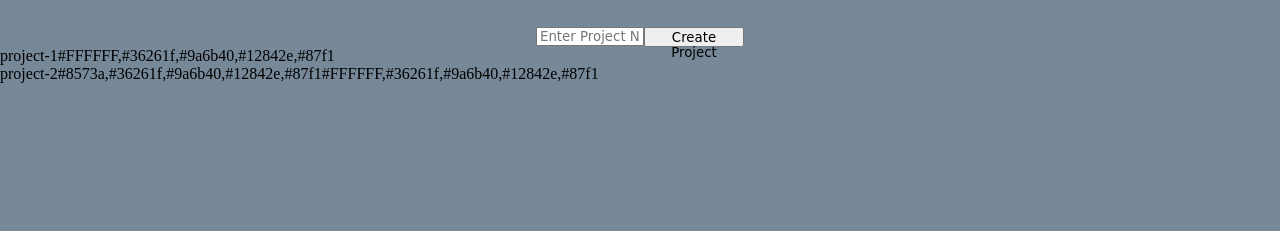
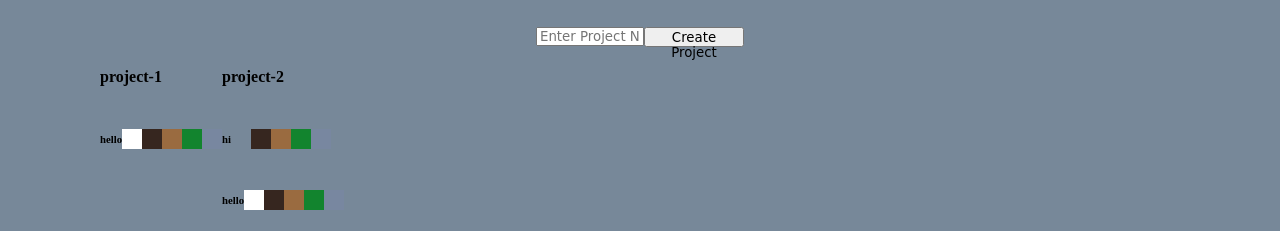
Before and after one commit to hljacobs5/palette-picker, a website: page public/index.html in a window 1280 px wide. Shown: the part 585-816 px from the top of the page. Drawn offline with Linux system fonts and the light colour scheme; a web font is replaced by a local one.

Commit message:
Added projects

```diff
--- a/public/css/styles.css
+++ b/public/css/styles.css
@@ -148,3 +148,12 @@ h3 {
     flex-direction: row;
     justify-content: center;
 }
+
+.display-projects {
+	display: flex;
+	margin-left: 100px;
+}
+
+.palette-display-div {
+	display: flex;
+}
--- a/public/js/scripts.js
+++ b/public/js/scripts.js
@@ -93,17 +93,46 @@ class PalettePicker {
 	 	})
 
 	 	let article = document.createElement('article');
+	 	let articleH4 = document.createElement('h4')
 	 	let articleTitle = document.createTextNode(project.name);
-	 	article.appendChild(articleTitle)
+	 	articleH4.appendChild(articleTitle)
+	 	article.appendChild(articleH4)
 
+
+	 	this.appendPalettes(projectPalettes, article)
+	 }
+
+	 appendPalettes(projectPalettes, article) {
 	 	projectPalettes.forEach(projPal =>{
-	 		console.log(projPal)
-	 		let articleHexes = document.createTextNode(projPal.hexcodes)
-	 		article.appendChild(articleHexes)
+	 		let paletteDiv = document.createElement('div')
+	 		paletteDiv.setAttribute('style', 'display: flex; justify-content: space-around; align-items: center; width: 33%;')
+
+	 		let paletteTitleH6 = document.createElement('h6')
+	 		let paletteTitle = document.createTextNode(projPal.title)
+
+	 		paletteTitleH6.appendChild(paletteTitle)
+	 		paletteDiv.appendChild(paletteTitleH6)
+
+	 		let paletteDisplayDiv = document.createElement('div')
+	 		paletteDisplayDiv.classList.add('palette-display-div')
+
+	 		for(i=0; i < projPal['hexcodes'].length; i++) {
+	 			let paletteHexDiv = document.createElement('div')
+	 			paletteHexDiv.setAttribute('style', `background-color:${projPal.hexcodes[i]}; height: 20px; width: 20px;`)
+	 			paletteDisplayDiv.append(paletteHexDiv)
+	 		}
+
+	 		paletteDiv.appendChild(paletteDisplayDiv)
+
+
+	 		article.appendChild(paletteDiv)
+
+
+
+	 		// let articleHexes = document.createTextNode(projPal.hexcodes)
+	 		// article.appendChild(articleHexes)
 	 	})
-
 	 	displayProjects.appendChild(article)
-
 	 }
 
 	// deletePalette() {
--- a/server.js
+++ b/server.js
@@ -12,15 +12,17 @@ app.locals.palettes = [
 	{id: 3, title: 'Nature', hexCodes: ['#FFF', '#000']}
 ];
 
+
+
 app.set('port', process.env.PORT || 3000);
 
 app.get('/', (request, response) => {
 	response.send('palette picker');
 });
 
-// app.get('/api/v1/projects', (request, response) => {
+app.get('/api/v1/projects', (request, response) => {
 
-// })
+})
 
 app.get('/api/v1/palettes', (request, response) => {
 	const palettes = app.locals.palettes;
```
Also changed, not shown: public/icons/garbage.svg (added).
